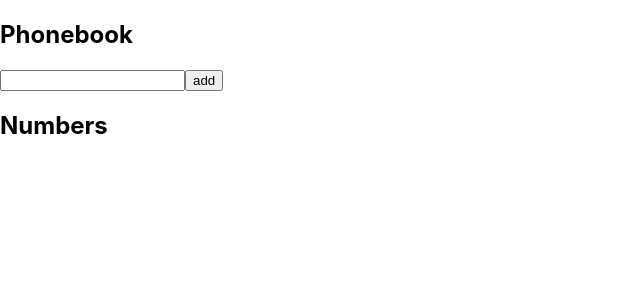
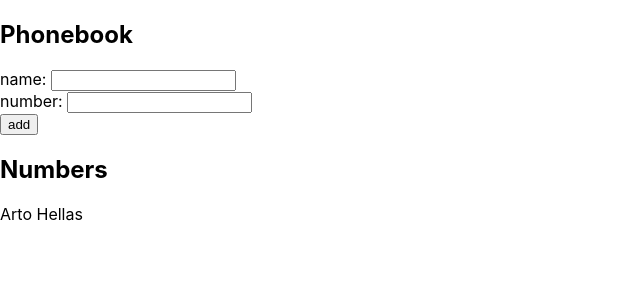
Before and after one commit to villepaananen/fullstackopen, a React (Create React App) app in the folder osa2/puhelinluettelo/: page / in a window 1280 px wide. Shown: the top 300 px of the page, without its empty margins (0-640 px from the left). Built offline with nearby package versions, Linux system fonts and the light colour scheme.

Commit message:
2.7 done

```diff
--- a/osa2/puhelinluettelo/src/App.js
+++ b/osa2/puhelinluettelo/src/App.js
@@ -1,7 +1,7 @@
 import React, { useState } from "react";
 
-const Name = ({ name }) => {
-  return <div>{name}</div>;
+const Person = ({ name }) => {
+  return <div> {name} </div>;
 };
 
 const App = () => {
@@ -12,29 +12,40 @@ const App = () => {
     setNewName(event.target.value);
   };
 
-  const addName = event => {
+  const addPerson = event => {
     event.preventDefault();
-    const nameObject = {
-      key: newName
+    const newPerson = {
+      name: newName
     };
 
-    setPersons(persons.concat(nameObject));
-    setNewName("");
-    console.log(persons);
+    let index = persons.indexOf(newPerson);
+    if (index === -1) {
+      window.alert(`${newName} is already added to phonebook`);
+    } else {
+      setPersons(persons.concat(newPerson));
+      setNewName("");
+    }
   };
 
   const rows = () =>
-    persons.map(name => <Name key={name.content} id={name.id} />);
+    persons.map(person => <Person name={person.name} key={person.name} />);
 
   return (
     <div>
       <h2>Phonebook</h2>
-      <form onSubmit={addName}>
-        <input value={newName} onChange={handleNameChange}></input>
-        <button type="submit">add</button>
+      <form onSubmit={addPerson}>
+        <div>
+          name: <input value={newName} onChange={handleNameChange} />
+        </div>
+        <div>
+          number: <input />
+        </div>
+        <div>
+          <button type="submit">add</button>
+        </div>
       </form>
       <h2>Numbers</h2>
-      <ul>{rows()}</ul>
+      <div>{rows()}</div>
     </div>
   );
 };
```
